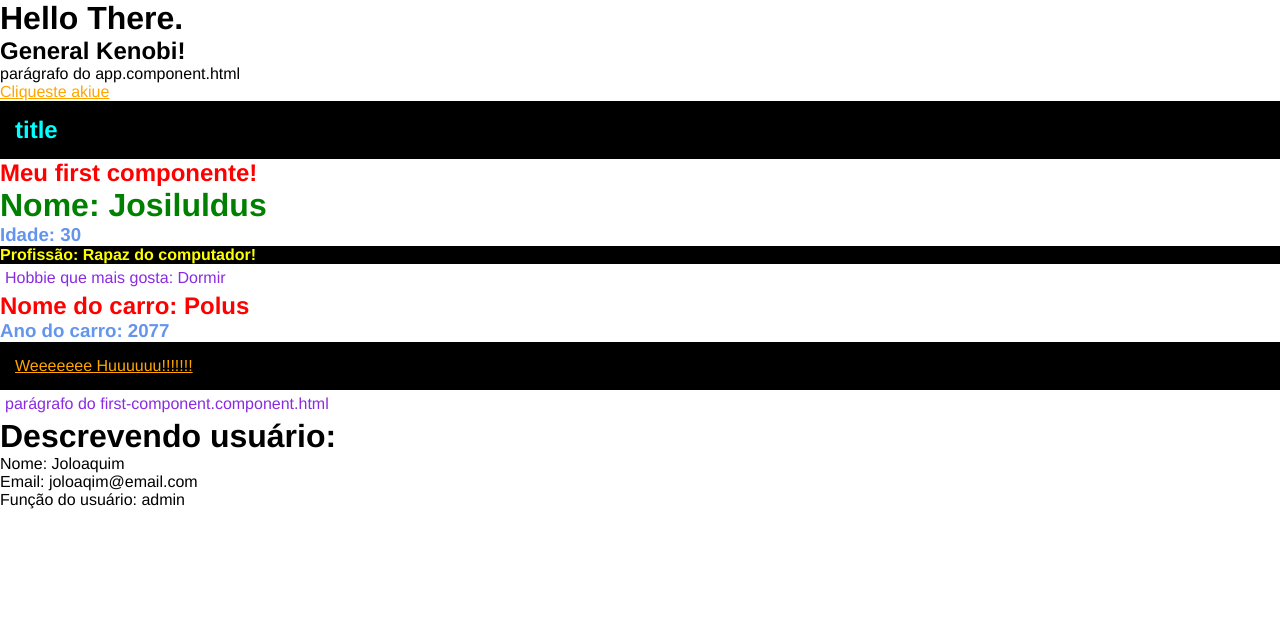
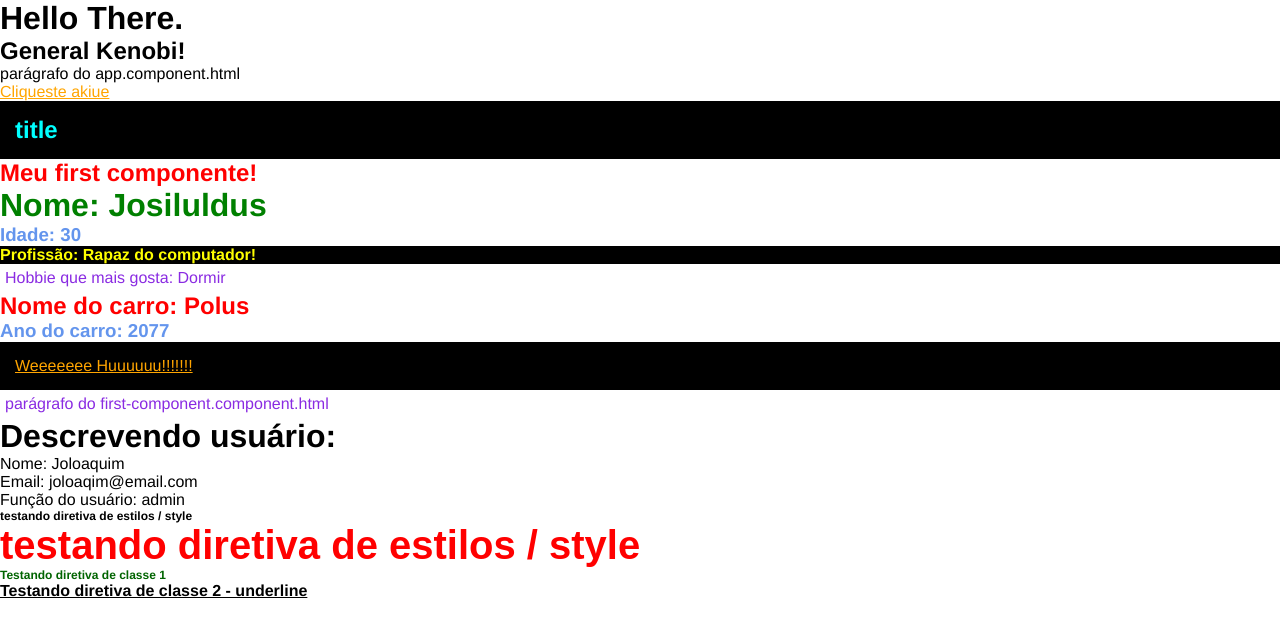
Before and after one commit to Josius/Estudos-Angular-Parte-1-Fundamentos, an Angular app: page / in a window 1280 px wide. Shown: the top 636 px of the page. Built offline with nearby package versions, Linux system fonts and the light colour scheme.

Commit message:
adiciona aula 08 diretivas

```diff
--- a/src/app/app.component.html
+++ b/src/app/app.component.html
@@ -6,3 +6,4 @@
 </div>
 <app-first-component></app-first-component>
 <app-parent-data [name]="userName" [userData]="userData"></app-parent-data>
+<app-directives></app-directives>
--- a/src/app/app.module.ts
+++ b/src/app/app.module.ts
@@ -4,12 +4,14 @@
 import { AppComponent } from './app.component';
 import { FirstComponentComponent } from './components/first-component/first-component.component';
 import { ParentDataComponent } from './components/parent-data/parent-data.component';
+import { DirectivesComponent } from './components/directives/directives.component';
 
 @NgModule({
   declarations: [
     AppComponent,
     FirstComponentComponent,
-    ParentDataComponent
+    ParentDataComponent,
+    DirectivesComponent
   ],
   imports: [
     BrowserModule
--- /dev/null
+++ b/src/app/components/directives/directives.component.css
@@ -0,0 +1,11 @@
+.green-title{
+    color: darkgreen;
+}
+
+.small-title{
+    font-size: 12px;
+}
+
+.underline-title{
+    text-decoration: underline;
+}
--- /dev/null
+++ b/src/app/components/directives/directives.component.html
@@ -0,0 +1,12 @@
+<h2 [ngStyle]="{ 'font-size':'12px' }">testando diretiva de estilos / style</h2>
+<h3 [ngStyle]="{ 'font-size': size + 'px',
+                 'font-family': font,
+                 'color': color }">
+    testando diretiva de estilos / style
+</h3>
+<h4 [ngClass]="classes">
+    Testando diretiva de classe 1
+</h4>
+<h4 [ngClass]="underline">
+    Testando diretiva de classe 2 - underline
+</h4>
--- /dev/null
+++ b/src/app/components/directives/directives.component.ts
@@ -0,0 +1,16 @@
+import { Component } from '@angular/core';
+
+@Component({
+  selector: 'app-directives',
+  templateUrl: './directives.component.html',
+  styleUrls: ['./directives.component.css']
+})
+export class DirectivesComponent {
+
+  size = 40;
+  font = 'Arial';
+  color = 'red';
+
+  classes = ['green-title', 'small-title'];
+  underline = 'underline-title';
+}
```
Also changed, not shown: 2 other files (tests, documents, lock files or other folders).
